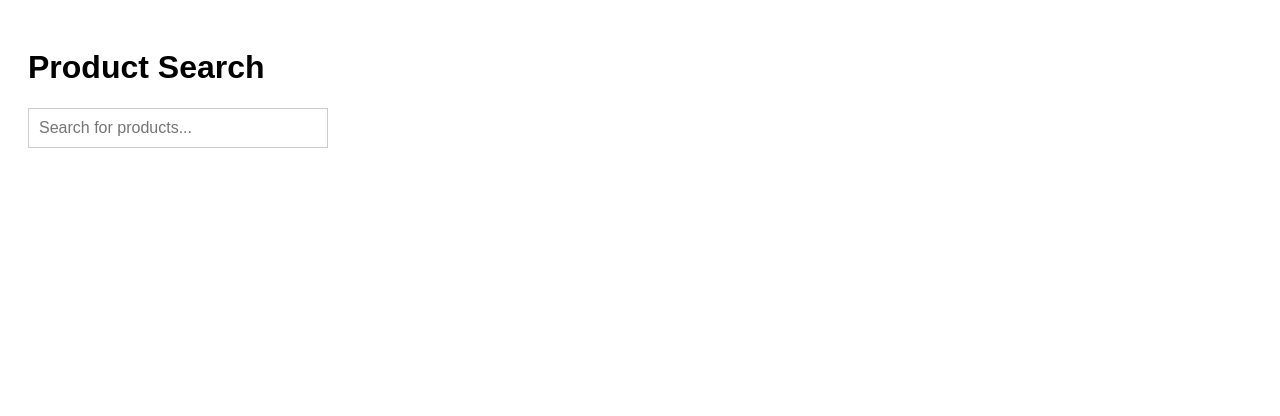
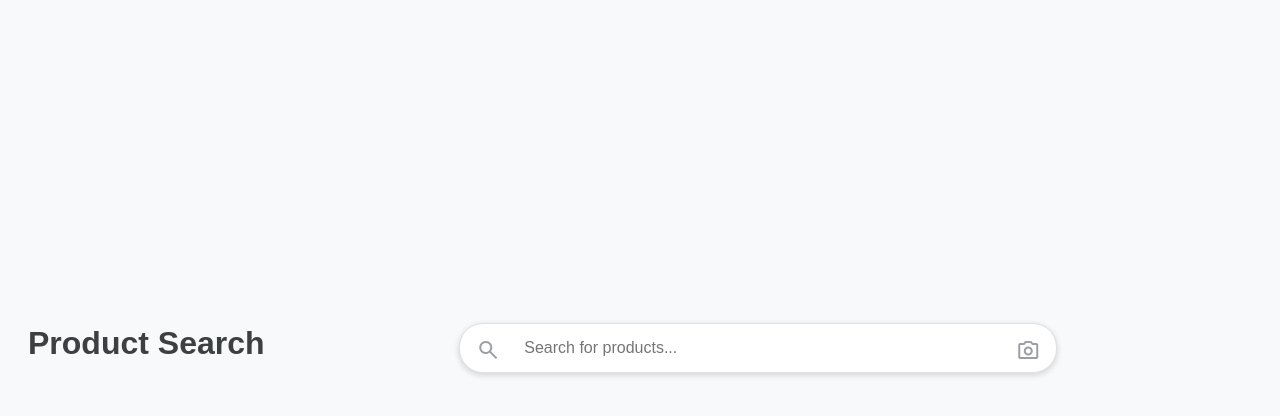
Before and after one commit to satzurajkumar/demo-frontend-for-semantic-search, a plain HTML site: page index.html in a window 1280 px wide. Drawn offline with nearby package versions, Linux system fonts and the light colour scheme.

Commit message:
search input ui update, shadows and icon added

```diff
--- a/index.html
+++ b/index.html
@@ -5,17 +5,23 @@
 		<meta name="viewport" content="width=device-width, initial-scale=1.0" />
 		<title>Simple Search Autocomplete</title>
 		<link rel="stylesheet" href="style.css" />
+		<link
+			rel="stylesheet"
+			href="https://fonts.googleapis.com/css2?family=Material+Symbols+Outlined:opsz,wght,FILL,GRAD@20..48,100..700,0..1,-50..200"
+		/>
 	</head>
 	<body>
 		<h1>Product Search</h1>
 
 		<div class="search-container">
+			<span class="material-symbols-outlined search-icon">search</span>
 			<input
 				type="text"
 				id="searchInput"
 				placeholder="Search for products..."
 				autocomplete="off"
 			/>
+			<span class="material-symbols-outlined camera-icon">camera_alt</span>
 			<div id="suggestionsDropdown" class="suggestions-dropdown"></div>
 		</div>
 
--- a/style.css
+++ b/style.css
@@ -1,45 +1,93 @@
 body {
 	font-family: sans-serif;
 	padding: 20px;
+	display: flex; /* Use flexbox to easily center the content */
+	justify-content: center; /* Center horizontally */
+	align-items: center; /* Center vertically (if body has a set height) */
+	min-height: 80vh; /* Give some height to see vertical centering */
+	background-color: #f8f9fa; /* Light background color */
+}
+
+h1 {
+	text-align: center;
+	color: #3c4043;
+	margin-bottom: 30px;
 }
 
 .search-container {
-	position: relative; /* Needed for absolute positioning of the dropdown */
-	width: 300px;
-	margin-bottom: 20px;
+	position: relative;
+	width: 90%; /* Make it responsive */
+	max-width: 580px; /* Set a max width similar to Google's search bar */
+	margin: 20px auto; /* Center the container */
+	display: flex;
+	align-items: center;
+	border: 1px solid #dfe1e5; /* Google's subtle border color */
+	border-radius: 24px; /* Pill shape */
+	padding: 5px 8px; /* Adjust padding */
+	background-color: #fff; /* White background */
+	box-shadow: 0 2px 5px 1px rgba(64, 60, 67, 0.16); /* Subtle shadow */
+	transition: box-shadow 0.3s ease-in-out; /* Smooth transition for shadow on hover/focus */
+}
+
+.search-container:hover {
+	box-shadow: 0 1px 6px 0 rgba(32, 33, 36, 0.28); /* Slightly more prominent shadow on hover */
 }
 
 #searchInput {
-	width: 100%;
-	padding: 10px;
+	flex-grow: 1;
+	padding: 10px 8px; /* Adjust padding to fit the container */
 	font-size: 16px;
-	border: 1px solid #ccc;
-	box-sizing: border-box; /* Include padding and border in the element's total width and height */
+	border: none;
+	outline: none;
+	box-sizing: border-box;
+	margin: 0 8px; /* Space between input and icons */
+	background-color: transparent; /* Make input background transparent */
+	color: #202124; /* Google's text color */
+}
+
+/* Style for the icons */
+.search-icon,
+.camera-icon {
+	color: #9aa0a6; /* Google's icon color */
+	cursor: pointer;
+	font-size: 20px; /* Adjust icon size */
+	padding: 0 8px; /* Padding around icons */
+	/* Vertically align icons better if needed */
+	display: flex;
+	align-items: center;
+	height: 20px; /* Match icon size for centering */
 }
 
 .suggestions-dropdown {
-	display: none; /* Hidden by default */
+	display: none;
 	position: absolute;
-	border: 1px solid #ccc;
-	border-top: none;
 	background-color: white;
-	width: 100%; /* Match the input width */
+	width: calc(100% + 2px); /* Adjust width to match container width + border */
 	max-height: 200px;
 	overflow-y: auto;
-	z-index: 1000; /* Ensure it's above other content */
+	z-index: 1000;
 	box-sizing: border-box;
+	top: calc(
+		100% + 5px
+	); /* Position below the search container with a small gap */
+	left: -1px; /* Align with the left edge of the container's border */
+	border: 1px solid #dfe1e5; /* Match container border color */
+	border-top: none;
+	border-radius: 0 0 8px 8px; /* Rounded corners at the bottom */
+	box-shadow: 0 4px 6px rgba(32, 33, 36, 0.28); /* Shadow for dropdown */
 }
 
 .suggestions-dropdown div {
-	padding: 10px;
+	padding: 10px 15px; /* Adjust padding */
 	cursor: pointer;
-	border-bottom: 1px solid #eee; /* Separator line */
+	border-bottom: 1px solid #eee;
+	color: #202124; /* Match text color */
 }
 
 .suggestions-dropdown div:last-child {
-	border-bottom: none; /* No line for the last item */
+	border-bottom: none;
 }
 
 .suggestions-dropdown div:hover {
-	background-color: #f0f0f0;
+	background-color: #f8f9fa; /* Subtle hover background */
 }
```
